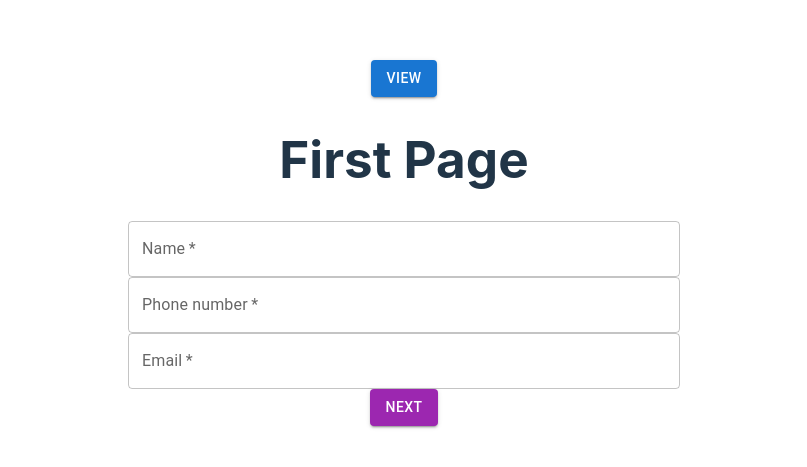
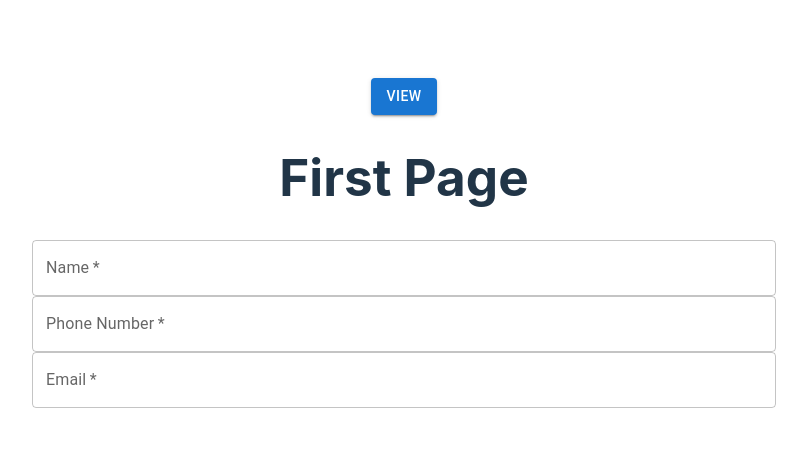
Before and after one commit to sabeenaviklar/User-Data, a React (Vite) app: page /home in a window 1280 px wide. Shown: the part 157-624 px from the top of the page, without its empty margins (236-1043 px from the left). Built offline with nearby package versions, Linux system fonts and the light colour scheme.

Commit message:
hot fixes

```diff
--- a/src/Components/userFirstPage.tsx
+++ b/src/Components/userFirstPage.tsx
@@ -33,38 +33,37 @@ const userFirstPage: React.FC = () => {
   };
 
   return (
-    <Container maxWidth="sm">
+    <div>
       <h1>First Page</h1>
       <form onSubmit={handleSubmit}>
         <TextField
           label="Name"
-          name="name"
           value={userDetails.name}
-          onChange={handleChange}
+          onChange={(e) => setUserDetails({ ...userDetails, name: e.target.value })}
+          required
           fullWidth
-          required
         />
         <TextField
-          label="Phone number"
-          name="phone"
+          label="Phone Number"
           value={userDetails.phone}
-          onChange={handleChange}
+          onChange={(e) => setUserDetails({ ...userDetails, phone: e.target.value })}
+          required
           fullWidth
-          required
         />
         <TextField
           label="Email"
-          name="email"
           value={userDetails.email}
-          onChange={handleChange}
+          onChange={(e) => setUserDetails({ ...userDetails, email: e.target.value })}
+          required
           fullWidth
-          required
         />
-        <Button href='/secondPage' type="submit" variant="contained" color="secondary">
-          Next
-        </Button>
+        {userDetails.name && userDetails.phone && userDetails.email && (
+          <Button type="submit" variant="contained" color="secondary">
+            Next
+          </Button>
+        )}
       </form>
-    </Container>
+    </div>
   );
 };
 
```
